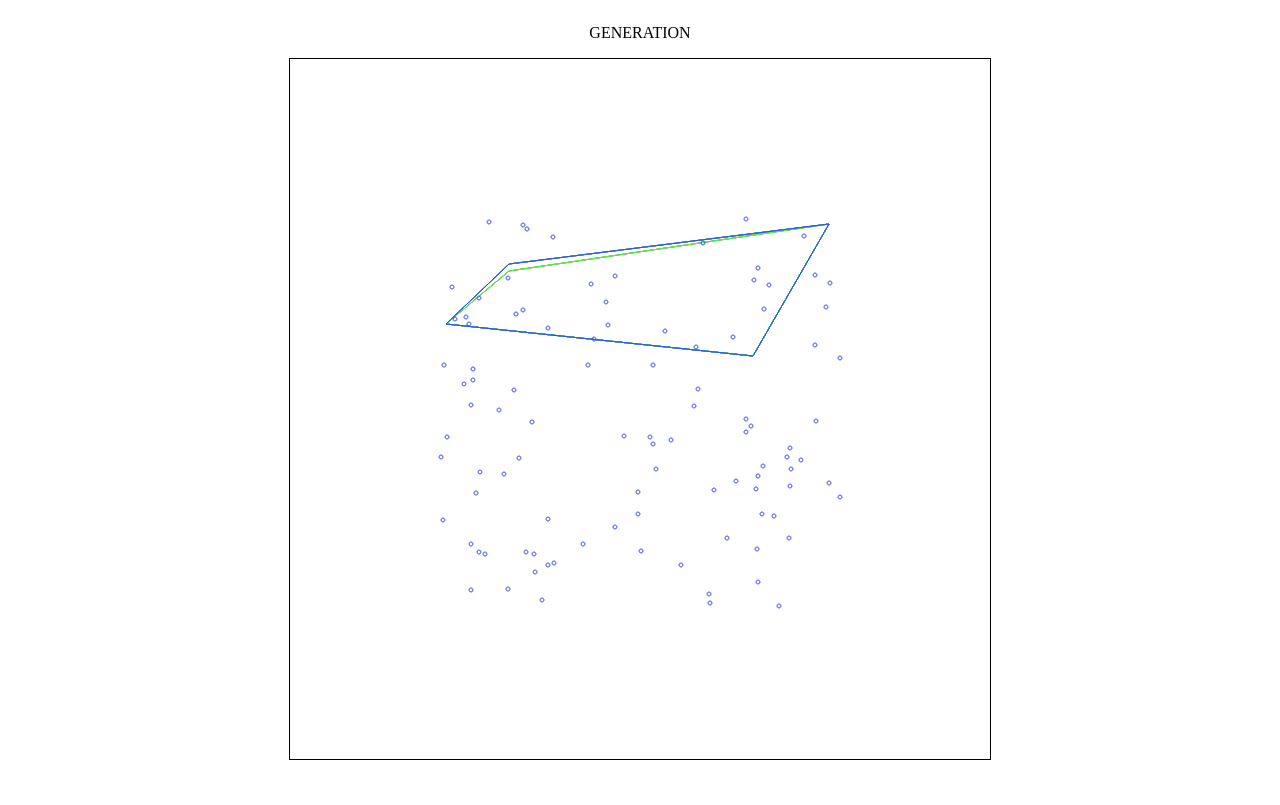
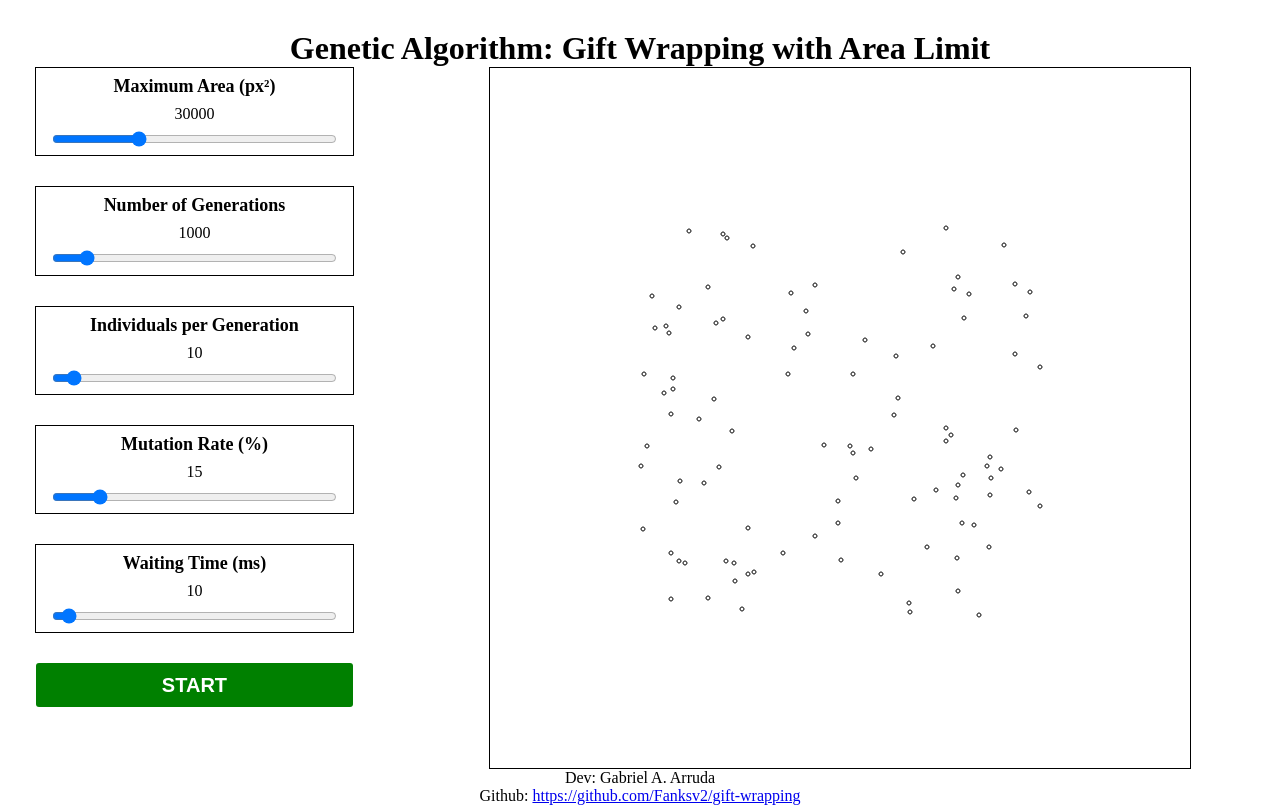
Before and after one commit to Fanksv2/gift-wrapping, a website with bundled scripts: page index.html in a window 1280 px wide. Built offline with nearby package versions, Linux system fonts and the light colour scheme.

Commit message:
new: Slides and parameters can be changed by user

```diff
--- a/GiftWrapper.js
+++ b/GiftWrapper.js
@@ -5,6 +5,7 @@ class GiftWrapper {
         generationsNumber,
         subjectsNumber,
         mutatingRate,
+        maximumArea,
         gifts,
         xThreshold,
         yThreshold
@@ -12,6 +13,7 @@ class GiftWrapper {
         this.generationsNumber = generationsNumber;
         this.mutatingRate = mutatingRate;
         this.subjectsNumber = subjectsNumber;
+        this.maximumArea = maximumArea;
         this.generation = [];
         this.gifts = gifts;
         this.xThreshold = xThreshold;
@@ -85,7 +87,7 @@ class GiftWrapper {
         let pointsInsideCount = Wrapper.checkPoints(wrapper, this.gifts).length;
         let pointsCount = this.gifts.length;
 
-        if (area > 30000) {
+        if (area > this.maximumArea) {
             return 0;
         }
 
@@ -114,7 +116,7 @@ class GiftWrapper {
 
         return scores;
     }
-    async run() {
+    async run(timeBetweenGenerations, finishedCallback) {
         for (let i = 0; i < this.subjectsNumber; i++) {
             let wrapper = Wrapper.createRandom(
                 this.xThreshold,
@@ -146,6 +148,13 @@ class GiftWrapper {
                 CanvasHelper.instance().point(gift.x, gift.y);
             });
 
+            if (timeBetweenGenerations) {
+                const time = timeBetweenGenerations();
+                if (time !== 0) {
+                    await sleep(time);
+                }
+            }
+
             // CanvasHelper.instance().wrapper(newGeneration[0], i);
             // let pointsInsidePolygon = Wrapper.checkPoints(
             //     newGeneration[0],
@@ -159,6 +168,10 @@ class GiftWrapper {
             //         true
             //     );
             // }
+        }
+
+        if (finishedCallback) {
+            finishedCallback();
         }
 
         console.log("Area: " + Wrapper.calculateArea(this.generation[0]));
--- a/index.html
+++ b/index.html
@@ -9,14 +9,97 @@
         <title>Éisto</title>
     </head>
     <body>
-        <p>GENERATION</p>
-        <canvas
-            id="mycanvas"
-            height="700"
-            width="700"
-            style="border: 1px solid #000000"
-        >
-        </canvas>
+        <h1>Genetic Algorithm: Gift Wrapping with Area Limit</h1>
+        <div class="bottom">
+            <div class="params">
+                <div class="inner">
+                    <p>Maximum Area (px²)</p>
+                    <p class="area">30000</p>
+                    <input
+                        class="area-slider"
+                        type="range"
+                        min="1000"
+                        max="100000"
+                        value="30000"
+                        class="slider"
+                        id="myRange"
+                    />
+                </div>
+
+                <div class="inner">
+                    <p>Number of Generations</p>
+                    <p class="generations">1000</p>
+                    <input
+                        class="generations-slider"
+                        type="range"
+                        min="1"
+                        max="10000"
+                        value="1000"
+                        class="slider"
+                        id="myRange"
+                    />
+                </div>
+
+                <div class="inner">
+                    <p>Individuals per Generation</p>
+                    <p class="individuals">10</p>
+                    <input
+                        class="individuals-slider"
+                        type="range"
+                        min="5"
+                        max="100"
+                        value="10"
+                        class="slider"
+                        id="myRange"
+                    />
+                </div>
+
+                <div class="inner">
+                    <p>Mutation Rate (%)</p>
+                    <p class="mutation-rate">15</p>
+                    <input
+                        class="mutation-rate-slider"
+                        type="range"
+                        min="0"
+                        max="100"
+                        value="15"
+                        class="slider"
+                        id="myRange"
+                    />
+                </div>
+
+                <div class="inner">
+                    <p>Waiting Time (ms)</p>
+                    <p class="time">10</p>
+                    <input
+                        class="time-slider"
+                        type="range"
+                        min="0"
+                        max="300"
+                        value="10"
+                        class="slider"
+                        id="myRange"
+                    />
+                </div>
+
+                <button class="start">START</button>
+            </div>
+
+            <div class="canvas">
+                <canvas id="mycanvas" height="700" width="700"> </canvas>
+            </div>
+        </div>
+        <div class="info">
+            <p>Dev: Gabriel A. Arruda</p>
+            <p>
+                Github:
+                <a
+                    href="https://github.com/Fanksv2/gift-wrapping"
+                    target="_blank"
+                    >https://github.com/Fanksv2/gift-wrapping</a
+                >
+            </p>
+        </div>
     </body>
     <script type="module" src="index.js"></script>
     <script type="module" src="GiftsGenerator.js"></script>
--- a/index.js
+++ b/index.js
@@ -4,6 +4,33 @@ import GiftWrapper from "./GiftWrapper.js";
 
 const canvas = document.getElementById("mycanvas");
 const ctx = canvas.getContext("2d");
+const startButton = document.querySelector(".start");
+const sliderGeneration = document.querySelector(".generations-slider");
+const sliderIndividuals = document.querySelector(".individuals-slider");
+const sliderMutation = document.querySelector(".mutation-rate-slider");
+const sliderTime = document.querySelector(".time-slider");
+const sliderArea = document.querySelector(".area-slider");
+
+sliderGeneration.oninput = (e) => {
+    updateSlider(sliderGeneration, ".generations");
+};
+
+sliderIndividuals.oninput = (e) => {
+    updateSlider(sliderIndividuals, ".individuals");
+};
+
+sliderMutation.oninput = (e) => {
+    updateSlider(sliderMutation, ".mutation-rate");
+};
+
+sliderTime.oninput = (e) => {
+    updateSlider(sliderTime, ".time");
+};
+
+sliderArea.oninput = (e) => {
+    updateSlider(sliderArea, ".area");
+};
+
 CanvasHelper.instantiate(ctx, canvas);
 
 const gg = new GiftsGenerator(100, 150, 550);
@@ -13,12 +40,28 @@ gifts.forEach((gift) => {
     CanvasHelper.instance().point(gift.x, gift.y);
 });
 
-const giftWrapper = new GiftWrapper(1000, 10, 0.15, gifts, 100, 600);
-giftWrapper.run();
+startButton.onclick = (e) => {
+    startButton.disabled = true;
+    const giftWrapper = new GiftWrapper(
+        sliderGeneration.value,
+        sliderIndividuals.value,
+        sliderMutation.value / 100,
+        sliderArea.value,
+        gifts,
+        100,
+        600
+    );
+    giftWrapper.run(
+        () => {
+            return sliderTime.value;
+        },
+        () => {
+            startButton.disabled = false;
+        }
+    );
+};
 
-// canvasHelper.wrapper([
-//     { x: 100, y: 100 },
-//     { x: 200, y: 100 },
-//     { x: 200, y: 500 },
-//     { x: 100, y: 200 },
-// ]);
+function updateSlider(slider, elementClass) {
+    var x = slider.value;
+    document.querySelector(elementClass).innerHTML = x;
+}
--- a/package.json
+++ b/package.json
@@ -4,7 +4,6 @@
     "description": "",
     "main": "index.js",
     "scripts": {
-        "test": "nodemon index.js",
         "start": "http-server ."
     },
     "author": "Fanksv2",
--- a/style.css
+++ b/style.css
@@ -1,9 +1,98 @@
+* {
+    margin: 0;
+    padding: 0;
+}
+
 body {
+    display: flex;
+    flex-direction: column;
+    align-items: stretch;
+    justify-content: space-around;
+}
+
+.bottom {
+    display: flex;
+    justify-content: space-evenly;
+    flex-direction: row;
+    align-items: stretch;
+    column-gap: 100px;
+}
+h1 {
+    margin-top: 30px;
+    text-align: center;
+}
+
+.params {
+    display: flex;
+    justify-content: center;
+    flex-direction: column;
+    align-items: center;
+    row-gap: 30px;
+    height: 80vh;
+}
+
+.params .inner {
+    display: flex;
+    flex-direction: column;
+    align-items: stretch;
+    justify-content: space-evenly;
+    border: 1px solid #000000;
+    column-gap: 0px;
+    width: 150%;
+    height: 100px;
+}
+
+.params .inner * {
+    text-align: center;
+    width: 90%;
+    align-self: center;
+}
+
+.params .inner p:first-of-type {
+    font-size: 18px;
+    font-weight: bold;
+}
+
+.canvas {
     display: flex;
     justify-content: center;
     flex-direction: column;
     align-items: center;
 }
 
-p {
+.info p {
+    text-align: center;
 }
+
+button {
+    width: 150%;
+    height: 50px;
+    background-color: green;
+    font-size: 20px;
+    color: white;
+    font-weight: bold;
+    border: 0;
+    border-radius: 3px;
+}
+
+button:hover {
+    width: 150%;
+    height: 50px;
+    background-color: lightgreen;
+    font-size: 20px;
+    color: black;
+    font-weight: bold;
+    transition: 0.1s;
+}
+
+button:disabled {
+    background-color: lightcoral;
+}
+
+button:disabled:hover {
+    color: white;
+}
+
+canvas {
+    border: 1px solid #000000;
+}
```
